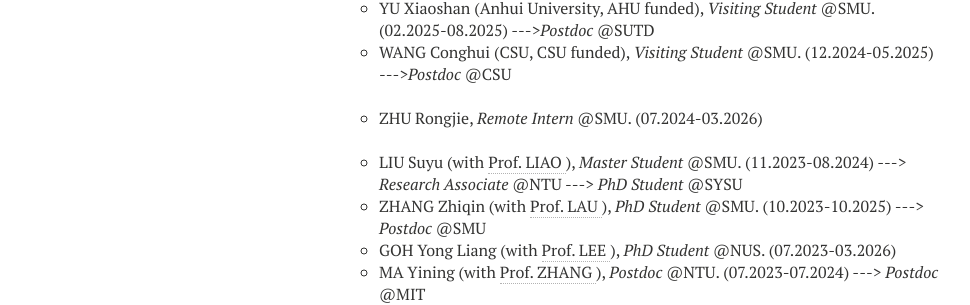
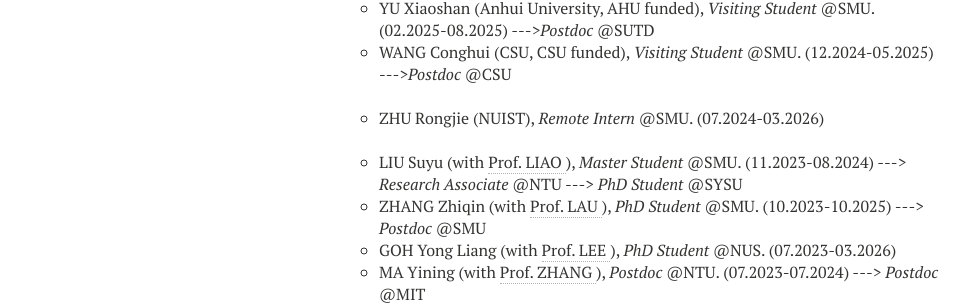
Before and after one commit to zhiguangcaosg/zhiguangcaosg.github.io, a Jekyll site: the page built from group.md, in a window 1280 px wide. Shown: the part 798-1103 px from the top of the page, without its empty margins (21-991 px from the left). Built offline with Jekyll 4.4.1, drawn with Linux system fonts in a browser that asks for light colours; nearby versions of some CDN libraries.

Commit message:
Update group.md

```diff
--- a/group.md
+++ b/group.md
@@ -67,7 +67,7 @@ comments: false
 	</li>
 
     <br>
-	<li> ZHU Rongjie, <i>Remote Intern</i> @SMU. (07.2024-03.2026)
+	<li> ZHU Rongjie (NUIST), <i>Remote Intern</i> @SMU. (07.2024-03.2026)
 	</li>
 
 	<br>
```
